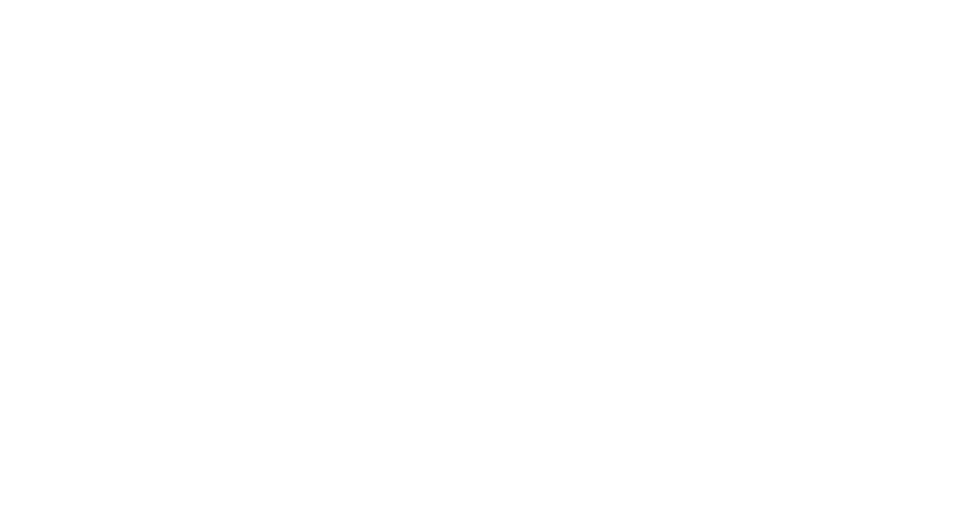
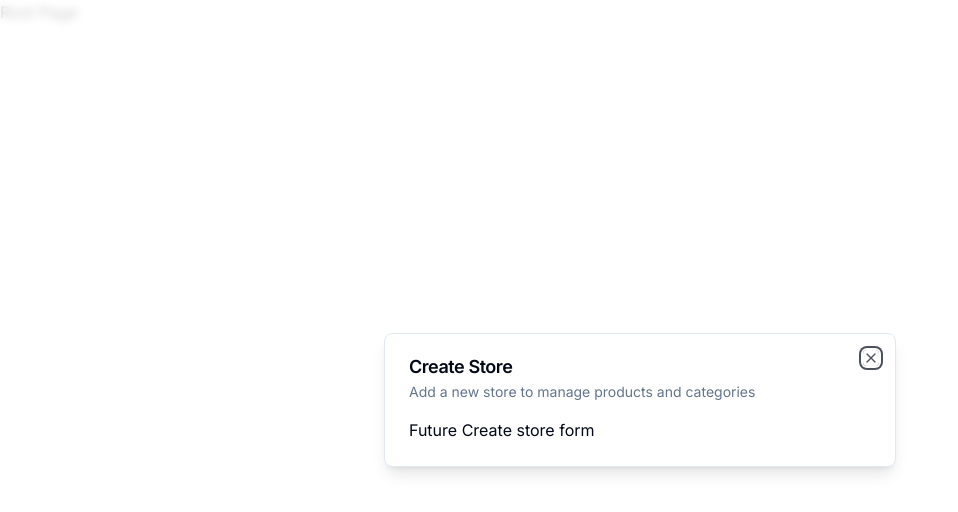
Before and after one commit to chadfoster-dev/e-commerce-admin, a Next.js app: page / in a window 1280 px wide. Shown: the top 512 px of the page, without its empty margins (0-958 px from the left). Built offline with nearby package versions, Linux system fonts and the light colour scheme.

Commit message:
add global modals

```diff
--- a/app/(root)/page.tsx
+++ b/app/(root)/page.tsx
@@ -1,10 +1,20 @@
+"use client";
+
+import Modal from "@/components/ui/modal";
+import { useStoreModal } from "@/hooks/use-store-modal";
 import { UserButton } from "@clerk/nextjs";
+import { useEffect } from "react";
 const SetupPage = () => {
-  return (
-    <div>
-      <UserButton afterSignOutUrl="/" />
-    </div>
-  );
+  const onOpen = useStoreModal((state) => state.onOpen);
+  const isOpen = useStoreModal((state) => state.isOpen);
+
+  useEffect(() => {
+    if (!isOpen) {
+      onOpen();
+    }
+  }, [isOpen, onOpen]);
+
+  return <div>Root Page</div>;
 };
 
 export default SetupPage;
--- a/app/layout.tsx
+++ b/app/layout.tsx
@@ -2,6 +2,8 @@
 import type { Metadata } from "next";
 import { Inter } from "next/font/google";
 import { ClerkProvider } from "@clerk/nextjs";
+
+import { ModalProvider } from "@/providers/modal-provider";
 
 const inter = Inter({ subsets: ["latin"] });
 
@@ -18,7 +20,10 @@
   return (
     <ClerkProvider>
       <html lang="en">
-        <body className={inter.className}>{children}</body>
+        <body className={inter.className}>
+          <ModalProvider />
+          {children}
+        </body>
       </html>
     </ClerkProvider>
   );
--- /dev/null
+++ b/components/modals/store-modal.tsx
@@ -0,0 +1,19 @@
+"use client";
+
+import { useStoreModal } from "@/hooks/use-store-modal";
+import Modal from "@/components/ui/modal";
+
+export const StoreModal = () => {
+  const storeModal = useStoreModal();
+
+  return (
+    <Modal
+      title="Create Store"
+      description="Add a new store to manage products and categories"
+      isOpen={storeModal.isOpen}
+      onClose={storeModal.onClose}
+    >
+      Future Create store form
+    </Modal>
+  );
+};
--- /dev/null
+++ b/components/ui/dialog.tsx
@@ -0,0 +1,123 @@
+"use client"
+
+import * as React from "react"
+import * as DialogPrimitive from "@radix-ui/react-dialog"
+import { X } from "lucide-react"
+
+import { cn } from "@/lib/utils"
+
+const Dialog = DialogPrimitive.Root
+
+const DialogTrigger = DialogPrimitive.Trigger
+
+const DialogPortal = ({
+  className,
+  ...props
+}: DialogPrimitive.DialogPortalProps) => (
+  <DialogPrimitive.Portal className={cn(className)} {...props} />
+)
+DialogPortal.displayName = DialogPrimitive.Portal.displayName
+
+const DialogOverlay = React.forwardRef<
+  React.ElementRef<typeof DialogPrimitive.Overlay>,
+  React.ComponentPropsWithoutRef<typeof DialogPrimitive.Overlay>
+>(({ className, ...props }, ref) => (
+  <DialogPrimitive.Overlay
+    ref={ref}
+    className={cn(
+      "fixed inset-0 z-50 bg-background/80 backdrop-blur-sm data-[state=open]:animate-in data-[state=closed]:animate-out data-[state=closed]:fade-out-0 data-[state=open]:fade-in-0",
+      className
+    )}
+    {...props}
+  />
+))
+DialogOverlay.displayName = DialogPrimitive.Overlay.displayName
+
+const DialogContent = React.forwardRef<
+  React.ElementRef<typeof DialogPrimitive.Content>,
+  React.ComponentPropsWithoutRef<typeof DialogPrimitive.Content>
+>(({ className, children, ...props }, ref) => (
+  <DialogPortal>
+    <DialogOverlay />
+    <DialogPrimitive.Content
+      ref={ref}
+      className={cn(
+        "fixed left-[50%] top-[50%] z-50 grid w-full max-w-lg translate-x-[-50%] translate-y-[-50%] gap-4 border bg-background p-6 shadow-lg duration-200 data-[state=open]:animate-in data-[state=closed]:animate-out data-[state=closed]:fade-out-0 data-[state=open]:fade-in-0 data-[state=closed]:zoom-out-95 data-[state=open]:zoom-in-95 data-[state=closed]:slide-out-to-left-1/2 data-[state=closed]:slide-out-to-top-[48%] data-[state=open]:slide-in-from-left-1/2 data-[state=open]:slide-in-from-top-[48%] sm:rounded-lg md:w-full",
+        className
+      )}
+      {...props}
+    >
+      {children}
+      <DialogPrimitive.Close className="absolute right-4 top-4 rounded-sm opacity-70 ring-offset-background transition-opacity hover:opacity-100 focus:outline-none focus:ring-2 focus:ring-ring focus:ring-offset-2 disabled:pointer-events-none data-[state=open]:bg-accent data-[state=open]:text-muted-foreground">
+        <X className="h-4 w-4" />
+        <span className="sr-only">Close</span>
+      </DialogPrimitive.Close>
+    </DialogPrimitive.Content>
+  </DialogPortal>
+))
+DialogContent.displayName = DialogPrimitive.Content.displayName
+
+const DialogHeader = ({
+  className,
+  ...props
+}: React.HTMLAttributes<HTMLDivElement>) => (
+  <div
+    className={cn(
+      "flex flex-col space-y-1.5 text-center sm:text-left",
+      className
+    )}
+    {...props}
+  />
+)
+DialogHeader.displayName = "DialogHeader"
+
+const DialogFooter = ({
+  className,
+  ...props
+}: React.HTMLAttributes<HTMLDivElement>) => (
+  <div
+    className={cn(
+      "flex flex-col-reverse sm:flex-row sm:justify-end sm:space-x-2",
+      className
+    )}
+    {...props}
+  />
+)
+DialogFooter.displayName = "DialogFooter"
+
+const DialogTitle = React.forwardRef<
+  React.ElementRef<typeof DialogPrimitive.Title>,
+  React.ComponentPropsWithoutRef<typeof DialogPrimitive.Title>
+>(({ className, ...props }, ref) => (
+  <DialogPrimitive.Title
+    ref={ref}
+    className={cn(
+      "text-lg font-semibold leading-none tracking-tight",
+      className
+    )}
+    {...props}
+  />
+))
+DialogTitle.displayName = DialogPrimitive.Title.displayName
+
+const DialogDescription = React.forwardRef<
+  React.ElementRef<typeof DialogPrimitive.Description>,
+  React.ComponentPropsWithoutRef<typeof DialogPrimitive.Description>
+>(({ className, ...props }, ref) => (
+  <DialogPrimitive.Description
+    ref={ref}
+    className={cn("text-sm text-muted-foreground", className)}
+    {...props}
+  />
+))
+DialogDescription.displayName = DialogPrimitive.Description.displayName
+
+export {
+  Dialog,
+  DialogTrigger,
+  DialogContent,
+  DialogHeader,
+  DialogFooter,
+  DialogTitle,
+  DialogDescription,
+}
--- /dev/null
+++ b/components/ui/modal.tsx
@@ -0,0 +1,45 @@
+"use client";
+
+import {
+  Dialog,
+  DialogContent,
+  DialogDescription,
+  DialogHeader,
+  DialogTitle,
+} from "@/components/ui/dialog";
+
+interface ModalProps {
+  title: string;
+  description: string;
+  isOpen: boolean;
+  onClose: () => void;
+  children?: React.ReactNode;
+}
+
+const Modal: React.FC<ModalProps> = ({
+  title,
+  description,
+  onClose,
+  isOpen,
+  children,
+}) => {
+  const onChange = (open: boolean) => {
+    if (!open) {
+      onClose();
+    }
+  };
+
+  return (
+    <Dialog open={isOpen} onOpenChange={onChange}>
+      <DialogContent>
+        <DialogHeader>
+          <DialogTitle>{title}</DialogTitle>
+          <DialogDescription>{description}</DialogDescription>
+        </DialogHeader>
+        <div>{children}</div>
+      </DialogContent>
+    </Dialog>
+  );
+};
+
+export default Modal;
--- /dev/null
+++ b/hooks/use-store-modal.tsx
@@ -0,0 +1,13 @@
+import { create } from "zustand";
+
+interface useStoreModalStore {
+  isOpen: boolean;
+  onOpen: () => void;
+  onClose: () => void;
+}
+
+export const useStoreModal = create<useStoreModalStore>((set) => ({
+  isOpen: false,
+  onOpen: () => set({ isOpen: true }),
+  onClose: () => set({ isOpen: false }),
+}));
--- a/package.json
+++ b/package.json
@@ -10,6 +10,7 @@
   },
   "dependencies": {
     "@clerk/nextjs": "^4.23.3",
+    "@radix-ui/react-dialog": "^1.0.4",
     "@radix-ui/react-slot": "^1.0.2",
     "@types/node": "20.5.7",
     "@types/react": "18.2.21",
@@ -27,6 +28,7 @@
     "tailwind-merge": "^1.14.0",
     "tailwindcss": "3.3.3",
     "tailwindcss-animate": "^1.0.7",
-    "typescript": "5.2.2"
+    "typescript": "5.2.2",
+    "zustand": "^4.4.1"
   }
 }
--- /dev/null
+++ b/providers/modal-provider.tsx
@@ -0,0 +1,21 @@
+"use client";
+
+import { useEffect, useState } from "react";
+
+import { StoreModal } from "@/components/modals/store-modal";
+
+export const ModalProvider = () => {
+  const [isMounted, setIsMounted] = useState(false);
+
+  useEffect(() => {
+    setIsMounted(true);
+  }, []);
+
+  if (!isMounted) return null;
+
+  return (
+    <>
+      <StoreModal />
+    </>
+  );
+};
```
Also changed, not shown: 1 other file (tests, documents, lock files or other folders).
